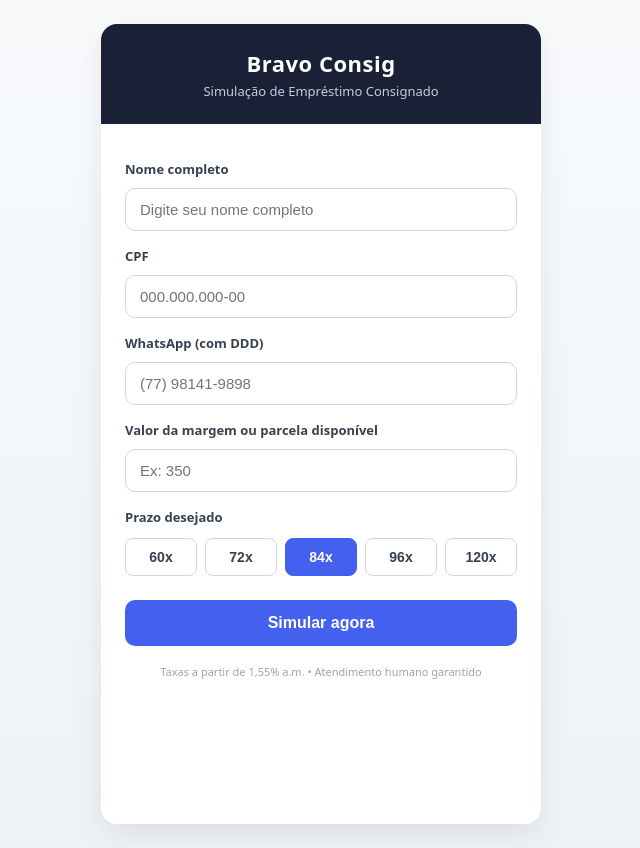
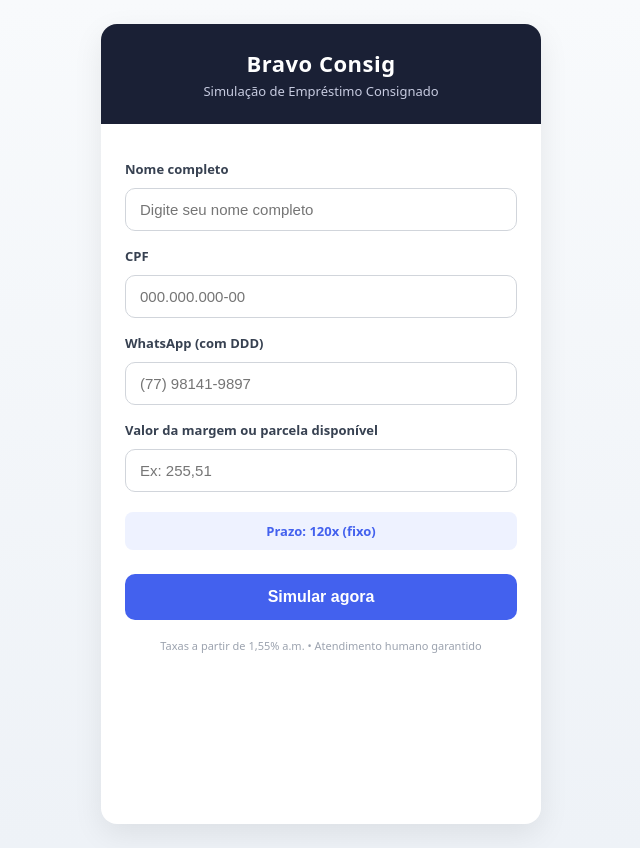
Before and after one commit to marcelocerqueiralp-cmyk/Bravo--automa-es-, a Next.js app: page /simulador in a window 1280 px wide. Shown: the whole page, without its empty margins (319-959 px from the left). Built offline with nearby package versions, Linux system fonts and the light colour scheme.

Commit message:
Ajusta simulacao: prazo fixo 120x, novo fator de liberacao e Digio em destaque

```diff
--- a/src/app/simulador-cliente.jsx
+++ b/src/app/simulador-cliente.jsx
@@ -26,26 +26,27 @@
   }
 };
 
-// ═══════════════ BANCOS E SIMULAÇÃO (mesma lógica do CRM) ═══════════════
+// ═══════════════ SIMULAÇÃO ═══════════════
+// Prazo único: 120x
+// Fator do Dígio obtido por engenharia reversa de proposta real: 255,51 / 12.000,00 = 0,0212925
+// Demais bancos liberam menos (diferença moderada de ~4% a 6% em relação ao Dígio)
+const PRAZO = 120;
+
 const BANCOS = [
-  { id: "safra",      nome: "Safra",           cor: "#e65100", coef: { 60: 0.02856, 72: 0.02571, 84: 0.02364, 96: 0.02208, 120: 0.02268 } },
-  { id: "pan",        nome: "Pan",             cor: "#0066cc", coef: { 60: 0.02900, 72: 0.02610, 84: 0.02400, 96: 0.02240, 120: 0.02100 } },
-  { id: "digio",      nome: "Dígio",           cor: "#8b5cf6", coef: { 60: 0.02850, 72: 0.02560, 84: 0.02350, 96: 0.02190, 120: 0.02050 } },
-  { id: "daycoval",   nome: "Daycoval",        cor: "#059669", coef: { 60: 0.02880, 72: 0.02590, 84: 0.02380, 96: 0.02220, 120: 0.02080 } },
-  { id: "inter",      nome: "Inter",           cor: "#f97316", coef: { 60: 0.02920, 72: 0.02630, 84: 0.02420, 96: 0.02260, 120: 0.02120 } },
-  { id: "bb",         nome: "Banco do Brasil", cor: "#f59e0b", coef: { 60: 0.02800, 72: 0.02520, 84: 0.02310, 96: 0.02150, 120: 0.02010 } },
-  { id: "santander",  nome: "Santander",       cor: "#dc2626", coef: { 60: 0.02870, 72: 0.02580, 84: 0.02370, 96: 0.02210, 120: 0.02070 } },
-  { id: "industrial", nome: "Industrial",      cor: "#0891b2", coef: { 60: 0.02860, 72: 0.02570, 84: 0.02360, 96: 0.02200, 120: 0.02060 } },
+  { id: "digio",      nome: "Dígio",           cor: "#8b5cf6", coef: 0.0212925, destaque: true },
+  { id: "pan",        nome: "Pan",             cor: "#0066cc", coef: 0.0221442 },
+  { id: "bb",         nome: "Banco do Brasil", cor: "#f59e0b", coef: 0.0222081 },
+  { id: "santander",  nome: "Santander",       cor: "#dc2626", coef: 0.0222720 },
+  { id: "industrial", nome: "Industrial",      cor: "#0891b2", coef: 0.0223358 },
+  { id: "daycoval",   nome: "Daycoval",        cor: "#059669", coef: 0.0223997 },
+  { id: "inter",      nome: "Inter",           cor: "#f97316", coef: 0.0224636 },
+  { id: "safra",      nome: "Safra",           cor: "#e65100", coef: 0.0225701 }
 ];
 
-const PRAZOS = [60, 72, 84, 96, 120];
-
-const simular = (margem, prazo) =>
+const simular = (margem) =>
   BANCOS.map((b) => ({
     ...b,
-    prazo,
-    coef: b.coef[prazo] || b.coef[84],
-    valorLib: Math.floor(parseFloat(margem || 0) / (b.coef[prazo] || b.coef[84]))
+    valorLib: Math.floor(parseFloat(margem || 0) / b.coef)
   })).sort((a, b) => b.valorLib - a.valorLib);
 
 const fmtBRL = (v) =>
@@ -75,11 +76,10 @@
   const [cpf, setCpf] = useState("");
   const [telefone, setTelefone] = useState("");
   const [margem, setMargem] = useState("");
-  const [prazo, setPrazo] = useState(84);
   const [enviando, setEnviando] = useState(false);
   const [erro, setErro] = useState("");
 
-  const resultados = simular(margem, prazo);
+  const resultados = simular(margem);
   const melhor = resultados[0];
 
   const validar = () => {
@@ -116,7 +116,7 @@
   const linkWhats = () => {
     const texto = encodeURIComponent(
       `Olá! Meu nome é ${nome}. Simulei um empréstimo consignado no site da Bravo Consig.\n` +
-        `Valor liberado estimado: ${fmtBRL(melhor.valorLib)} em ${prazo}x.\n` +
+        `Valor liberado estimado: ${fmtBRL(melhor.valorLib)} em ${PRAZO}x (${melhor.nome}).\n` +
         `Quero solicitar, podem me ajudar?`
     );
     return `https://wa.me/${WHATSAPP}?text=${texto}`;
@@ -154,7 +154,7 @@
               style={S.input}
               value={telefone}
               onChange={(e) => setTelefone(mascaraTel(e.target.value))}
-              placeholder="(77) 98141-9898"
+              placeholder="(77) 98141-9897"
               inputMode="numeric"
             />
 
@@ -163,26 +163,11 @@
               style={S.input}
               value={margem}
               onChange={(e) => setMargem(e.target.value.replace(/[^\d.,]/g, ""))}
-              placeholder="Ex: 350"
+              placeholder="Ex: 255,51"
               inputMode="decimal"
             />
 
-            <label style={S.label}>Prazo desejado</label>
-            <div style={S.prazoRow}>
-              {PRAZOS.map((p) => (
-                <button
-                  type="button"
-                  key={p}
-                  onClick={() => setPrazo(p)}
-                  style={{
-                    ...S.prazoBtn,
-                    ...(prazo === p ? S.prazoBtnAtivo : {})
-                  }}
-                >
-                  {p}x
-                </button>
-              ))}
-            </div>
+            <div style={S.prazoFixo}>Prazo: 120x (fixo)</div>
 
             {erro && <div style={S.erro}>{erro}</div>}
 
@@ -199,15 +184,14 @@
         {etapa === 2 && (
           <div style={S.resultado}>
             <div style={S.resultadoDestaque}>
-              <div style={S.resultadoLabel}>Valor liberado estimado</div>
+              <div style={S.selo}>Melhor oferta</div>
+              <div style={S.resultadoLabel}>{melhor.nome} libera mais</div>
               <div style={S.resultadoValor}>{fmtBRL(melhor.valorLib)}</div>
-              <div style={S.resultadoSub}>
-                em {prazo}x • banco {melhor.nome}
-              </div>
+              <div style={S.resultadoSub}>em {PRAZO}x</div>
             </div>
 
             <div style={S.listaBancos}>
-              {resultados.slice(0, 5).map((b) => (
+              {resultados.slice(1).map((b) => (
                 <div key={b.id} style={S.linhaBanco}>
                   <div style={{ ...S.bolinhaBanco, background: b.cor }} />
                   <div style={S.nomeBanco}>{b.nome}</div>
@@ -269,19 +253,16 @@
     fontSize: 15,
     outline: "none"
   },
-  prazoRow: { display: "flex", gap: 8, marginTop: 8, flexWrap: "wrap" },
-  prazoBtn: {
-    flex: "1 1 60px",
-    padding: "10px 0",
+  prazoFixo: {
+    marginTop: 16,
+    padding: "10px 12px",
     borderRadius: 8,
-    border: "1px solid #d1d5db",
-    background: "#fff",
-    fontSize: 14,
-    fontWeight: 600,
-    color: "#374151",
-    cursor: "pointer"
+    background: "#eef2ff",
+    color: "#4361ee",
+    fontSize: 13,
+    fontWeight: 700,
+    textAlign: "center"
   },
-  prazoBtnAtivo: { background: "#4361ee", color: "#fff", borderColor: "#4361ee" },
   erro: {
     marginTop: 14,
     background: "#fef2f2",
@@ -308,9 +289,21 @@
     borderRadius: 12,
     padding: "20px 16px",
     textAlign: "center",
-    color: "#fff"
+    color: "#fff",
+    border: "2px solid #8b5cf6",
+    position: "relative"
   },
-  resultadoLabel: { fontSize: 12, color: "#94a3b8" },
+  selo: {
+    display: "inline-block",
+    background: "#8b5cf6",
+    color: "#fff",
+    fontSize: 11,
+    fontWeight: 700,
+    padding: "3px 10px",
+    borderRadius: 999,
+    marginBottom: 8
+  },
+  resultadoLabel: { fontSize: 13, color: "#c4b5fd", fontWeight: 600 },
   resultadoValor: { fontSize: 34, fontWeight: 900, color: "#86efac", lineHeight: 1.1, marginTop: 4 },
   resultadoSub: { fontSize: 13, color: "#cbd5e1", marginTop: 6 },
   listaBancos: { display: "flex", flexDirection: "column", gap: 8 },
```
